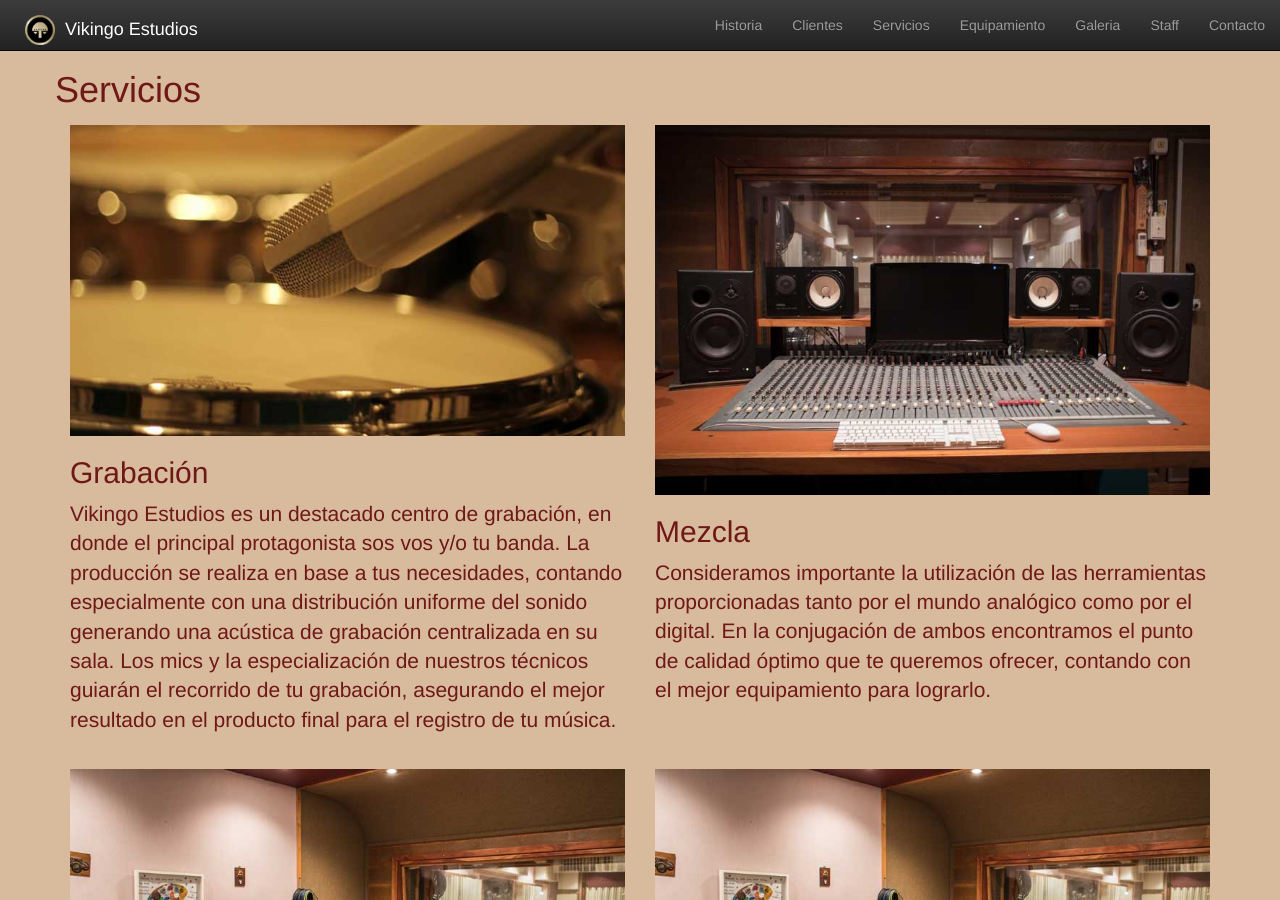
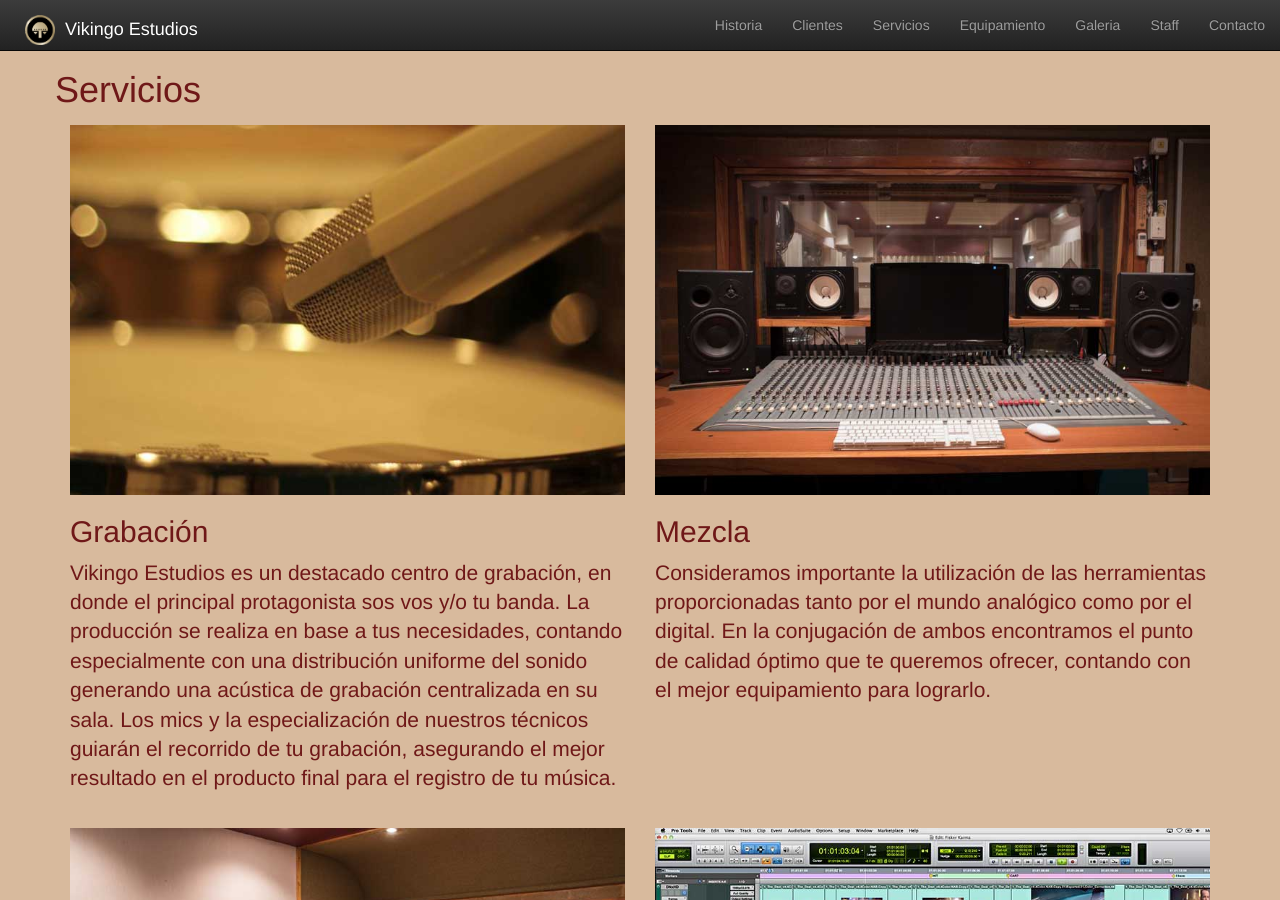
Before and after one commit to ryan258/vikingo, a Jekyll site: the page built from servicios/index.html, in a window 1280 px wide and 900 px high. Built offline with Jekyll 4.4.1, drawn with Linux system fonts in a browser that asks for light colours; nearby versions of some CDN libraries.

Commit message:
update services images

```diff
--- a/servicios/index.html
+++ b/servicios/index.html
@@ -29,7 +29,7 @@ layout: default
 			<p class="lead">Con un enfoque holístico, en la última parte del trabajo nos encargamos de refinar al máximo el sonido saturado y brindar la nitidez deseada. Nuestros técnicos aportan toda su experiencia para ofrecer mejoras en calidad de sonido, su aislamiento con limitadores y la modificación en los niveles de las ondas sonoras a través de los ecualizadores (analógicos y digitales).</p>
 		</div> <!-- .col-sm-6 -->
 		<div class="col-sm-6">
-			<img src="mastering.jpg" class="img-responsive">
+			<img src="produccion.jpg" class="img-responsive">
 			<h2>Producción musical</h2>
 			<p class="lead">Nuestros productores te guiarán en todo el proceso de manera profesional. Aseguramos, tanto a  bandas como a solistas e intérpretes musicales, asesoramiento personalizado en el  desarrollo de tus potencialidades artísticas y creativas, ya sea de audio o de vídeo.</p>
 		</div> <!-- .col-sm-6 -->
```
Also changed, not shown: servicios/grabacion.jpg, servicios/produccion.jpg (added).
